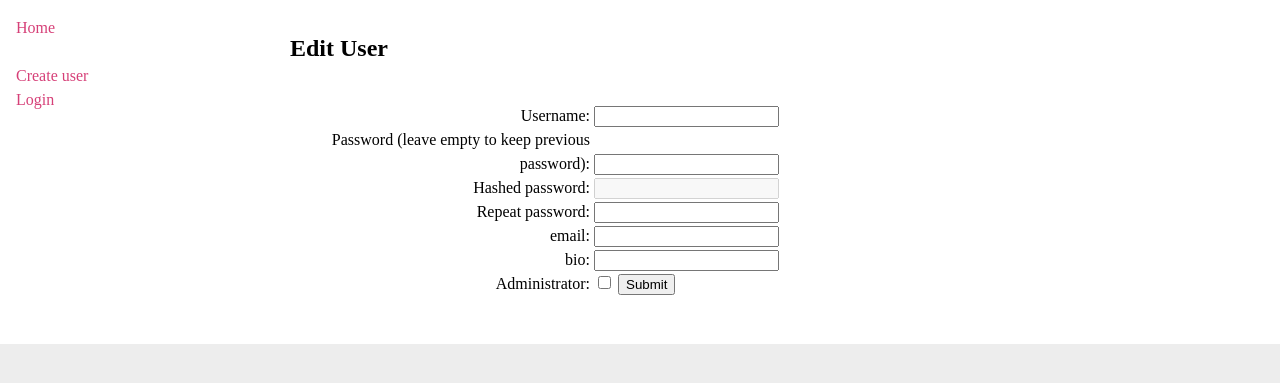
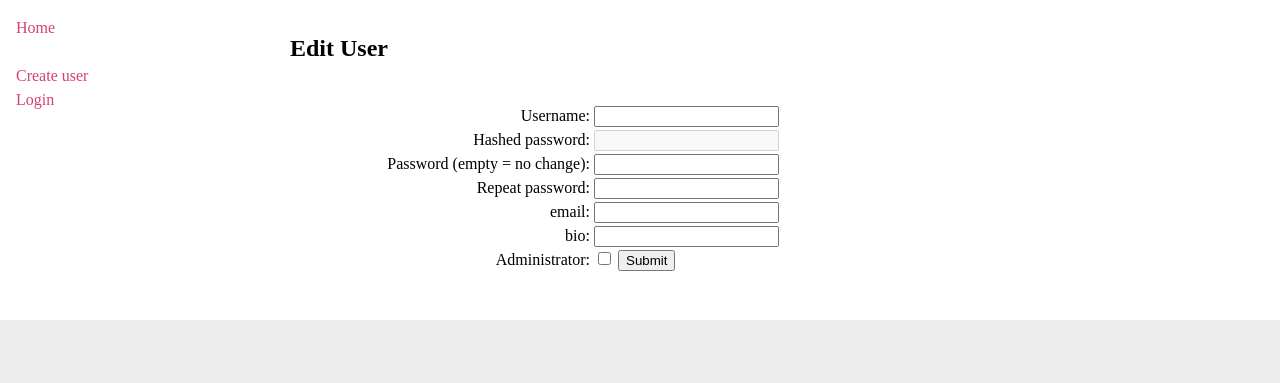
Before and after one commit to emilte/ttm4133, a PHP site: template htdocs/site/src/webapp/templates/showuser.twig in a window 1280 px wide. Shown: the top 383 px of the page. Run offline with PHP 8.4, Linux system fonts and the light colour scheme; the template is opened without the code that fills it, so the values that code supplies are empty; some libraries are stand-ins or nearby versions.

Commit message:
Fix admin edit 4

```diff
--- a/htdocs/site/src/webapp/templates/showuser.twig
+++ b/htdocs/site/src/webapp/templates/showuser.twig
@@ -10,11 +10,11 @@
         <label>Username: </label>
         <input type="text" name="username" value="{{user.username}}"> <br />
 
-        <label>Password (leave empty to keep previous password): </label>
-        <input type="password" name="password" value=""> <br />
-
         <label>Hashed password: </label>
         <input disabled type="text" name="hash" value="{{ user.password }}"> <br>
+
+        <label>Password (empty = no change): </label>
+        <input type="password" name="password" value=""> <br />
 
         <label>Repeat password: </label>
         <input type="password" name="password2" value=""> <br />
```
